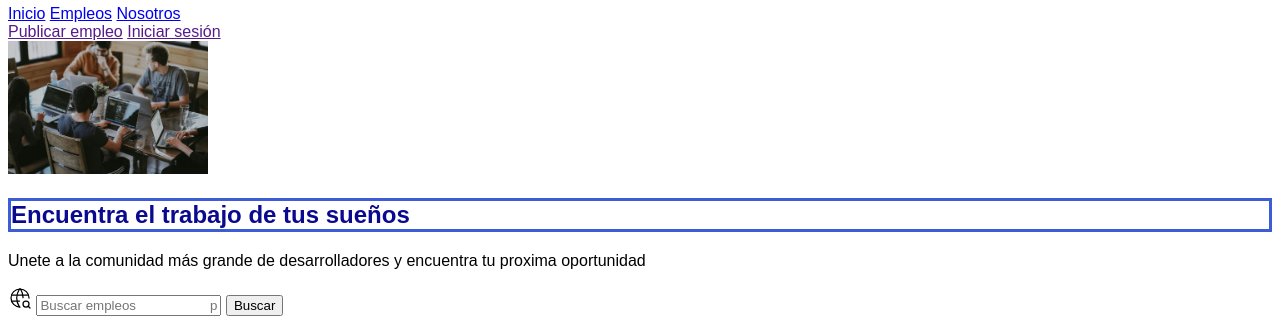
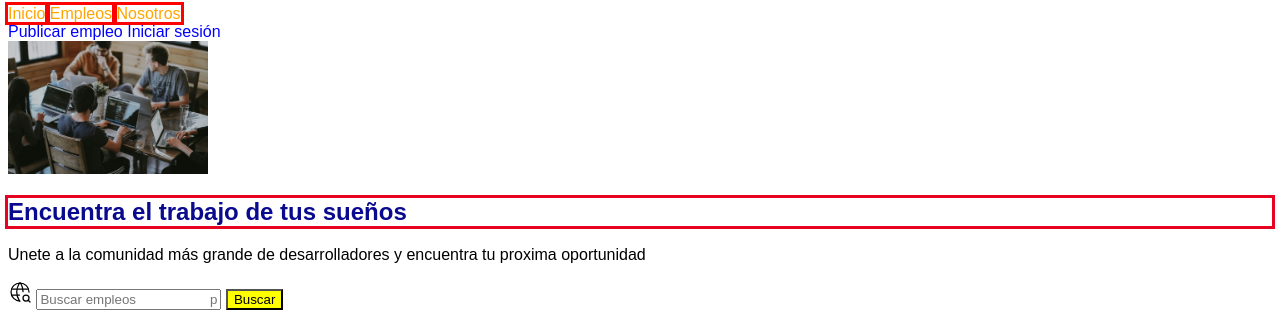
Before and after one commit to Andreslmb9/CursoFS, a plain HTML site: page 00-html-css/indexAS.html in a window 1280 px wide. Shown: the part 63-387 px from the top of the page. Drawn offline with Linux system fonts and the light colour scheme; files whose address does not match are found by name.

Commit message:
Primeros pasos en CSS

```diff
--- a/00-html-css/styleAS.css
+++ b/00-html-css/styleAS.css
@@ -5,11 +5,17 @@ Estructura del CSS
 
     h1{
         color: rgb(10, 10, 143);
-        border-width: 03px;
-        border-style: solid;
-        border-color: oklch(0.5265 0.1899 267.88);
+        outline: 03px solid oklch(58.482% 0.23669 25.841); /* Forma corta de declarar el borde */
+
     }
 
+    nav a{
+        outline: 3px solid red;
+        color: orange;
+    }
+    link:active{
+        color: orange;
+    }
     body{
         font-family: Arial;
         color: #000000; /* Los ultimos dos digitos es la transparencia del color. */
@@ -19,3 +25,16 @@ Estructura del CSS
         /* color: oklch(348 80% 40% / 50%); Versión moderna del rgba, tiene mas colores, se pueden generar más*/
 
     }
+    a{
+        color: blue;
+        text-decoration: none; /* Quita el subrayado del link */
+    }
+
+    .link{
+        color: green;
+    }
+
+
+    button{
+        background-color: yellow;
+    }
```
